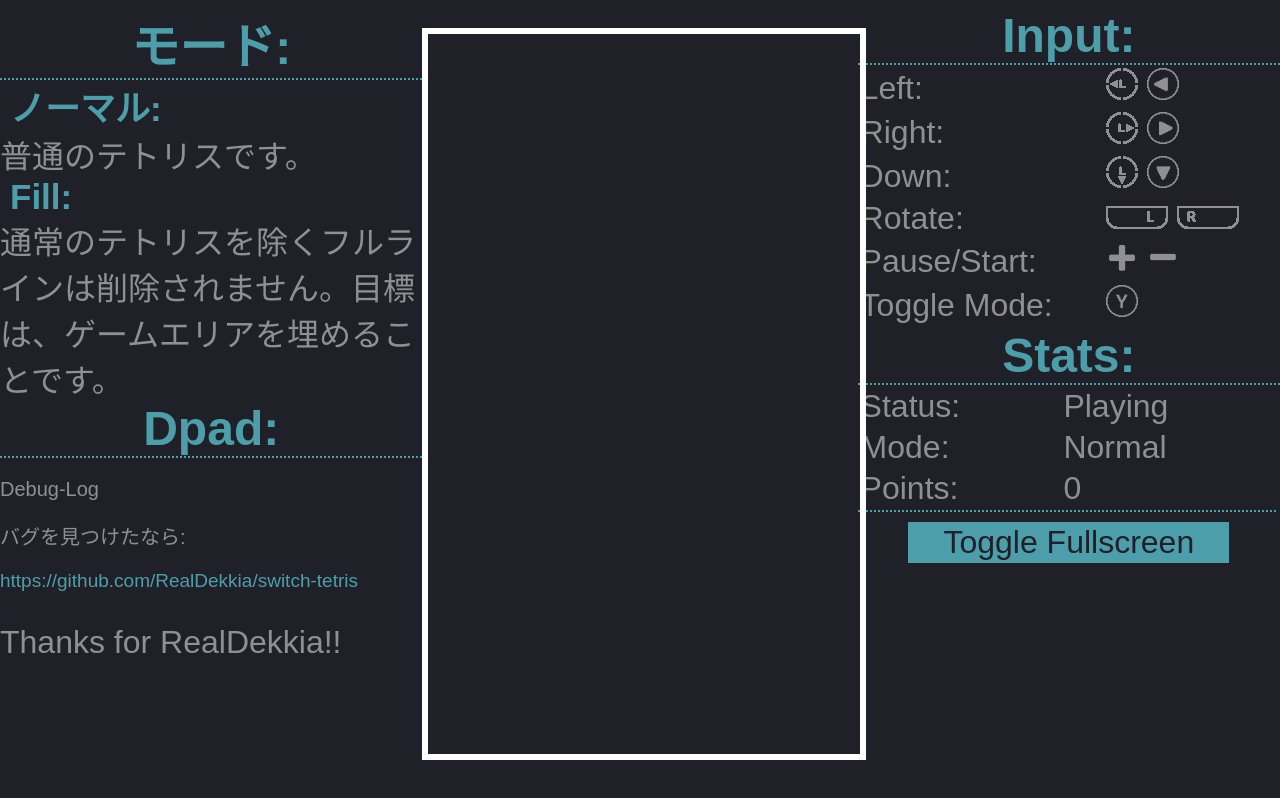
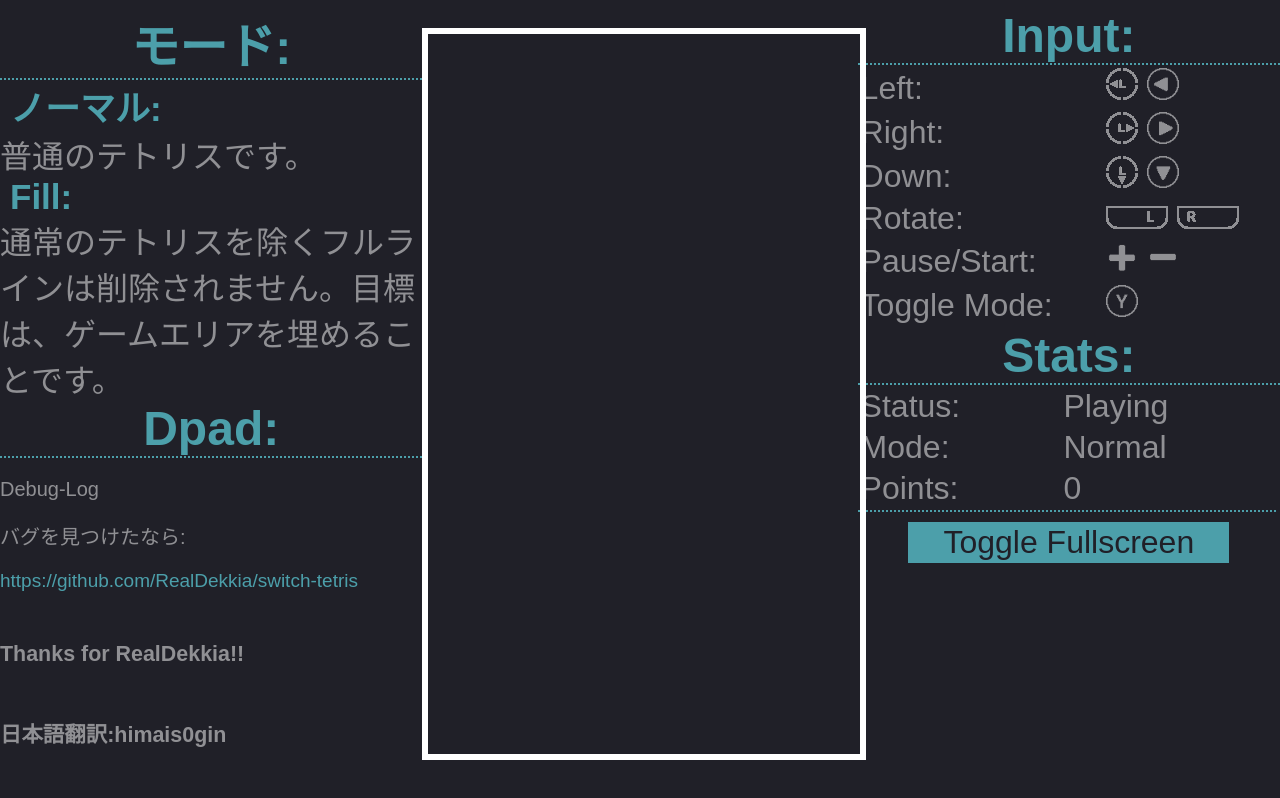
Before and after one commit to himais0gin/sw-tet, a plain HTML site: page index.html in a window 1280 px wide. Drawn offline with Linux system fonts and the light colour scheme.

Commit message:
Update index.html

```diff
--- a/index.html
+++ b/index.html
@@ -21,7 +21,8 @@
         <div id="smallUrlInfo">
             <p id="smallURLHead">バグを見つけたなら: </p>
             <p id="smallURLText">https://github.com/RealDekkia/switch-tetris</p>
-            <p>Thanks for RealDekkia!!</p>
+            <h6>Thanks for RealDekkia!!</h6>
+            <h6>日本語翻訳:himais0gin</h6>
         </div>
     </div>
     <div id="box">
```
